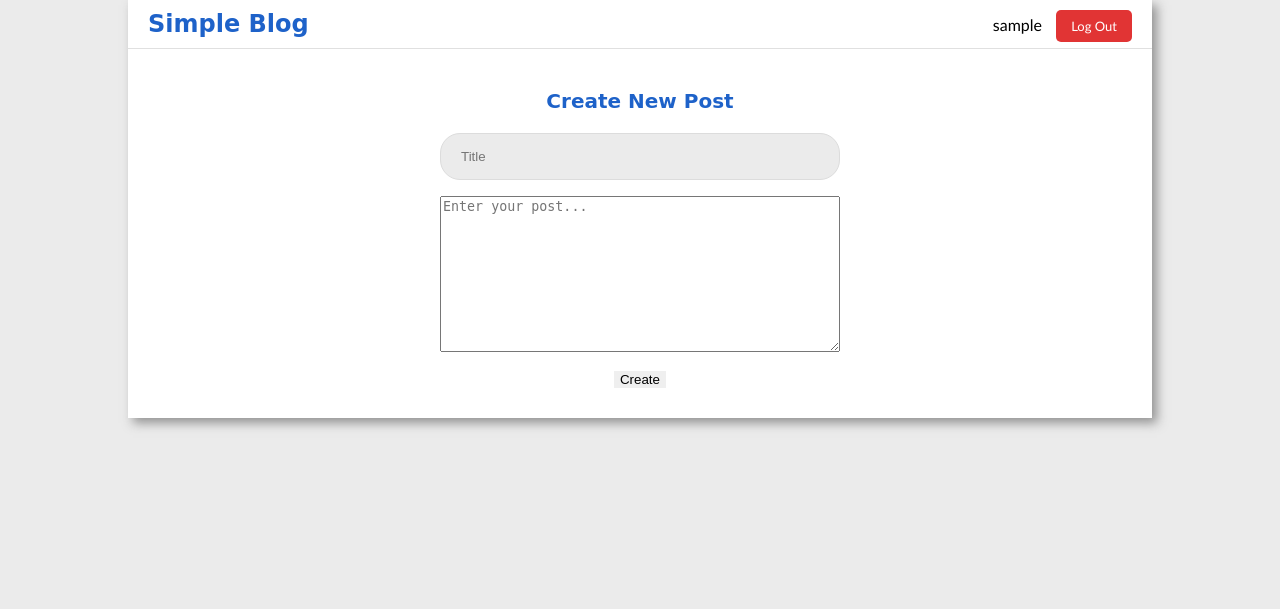
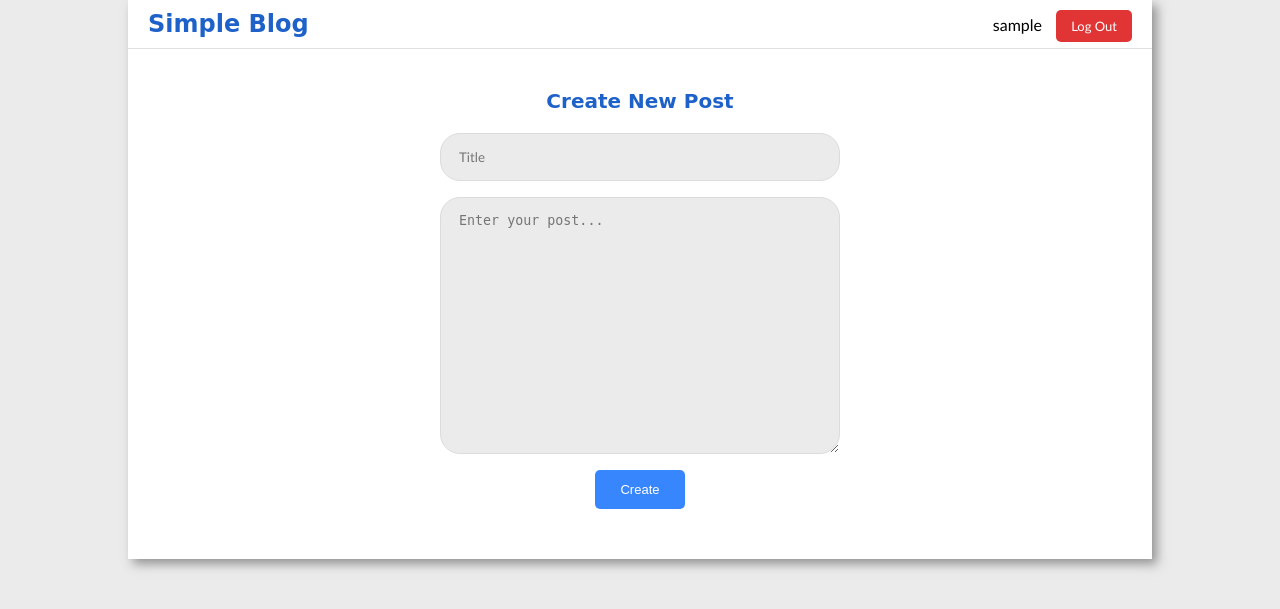
Before and after one commit to Rezuanul-Islam-Fahim/simple-blog-site, a Flask app: page /create in a window 1280 px wide. Shown: the top 609 px of the page. Run offline with Flask 2, Linux system fonts and the light colour scheme; the visitor is signed in with stand-in values (Sample User, id 1); data comes from the database, SQL or seed files in the repository.

Commit message:
Improve create-update post template design

```diff
--- a/website/static/style.css
+++ b/website/static/style.css
@@ -16,7 +16,7 @@ hr {
     margin: 0;
 }
 
-input {
+input, textarea {
     outline: none;
 }
 
@@ -159,9 +159,10 @@ form input[type="text"],
 form input[type="password"] {
     width: 400px;
     margin: 0 auto 16px auto;
-    padding: 15px 20px;
+    padding: 15px 18px;
     display: block;
     border-radius: 20px;
+    font-family: "Trebuchet MS", "Lucida Sans Unicode", "Lucida Grande", "Lucida Sans", Arial, sans-serif;
     border: 1px solid #dcdcdc;
     box-sizing: border-box;
     background-color: #ebebeb;
@@ -176,17 +177,31 @@ form input[type="password"]:hover {
 form input[type="text"]:focus,
 form input[type="password"]:focus {
     border: 1px solid #c3c3c3;
-    background-color: #f5f5f5;
+    background-color: #f0f0f0;
+}
+
+form textarea {
+    width: 400px;
+    margin: 0 auto 16px auto;
+    padding: 15px 18px;
+    display: block;
+    border-radius: 20px;
+    border: 1px solid #dcdcdc;
+    box-sizing: border-box;
+    background-color: #ebebeb;
+    transition: 0.4s ease;
+}
+
+form textarea:hover {
+    border: 1px solid #cdcdcd;
+}
+
+form textarea:focus {
+    border: 1px solid #c3c3c3;
+    background-color: #f0f0f0;
 }
 
 form .form-button {
     padding: 12px 25px !important;
     margin-bottom: 20px;
 }
-
-form textarea {
-    width: 400px;
-    display: block;
-    margin: 0 auto 16px auto;
-    box-sizing: border-box;
-}
--- a/website/templates/blog/create.html
+++ b/website/templates/blog/create.html
@@ -6,10 +6,10 @@
 
 {% block content %}
 <div class="main-content">
-    <form method="POST">
-        <input type="text" name="title" placeholder="Title" value="{{ request.form['title'] }}">
-        <textarea name="body" rows="10" placeholder="Enter your post...">{{ request.form['body'] }}</textarea>
-        <input type="submit" value="Create">
-    </form>
+  <form method="POST">
+    <input type="text" name="title" placeholder="Title" value="{{ request.form['title'] }}">
+    <textarea name="body" rows="15" placeholder="Enter your post...">{{ request.form['body'] }}</textarea>
+    <input class="general-button form-button" type="submit" value="Create">
+  </form>
 </div>
 {% endblock %}
```
Also changed, not shown: website/templates/auth/login.html (+5 -5 lines), website/templates/blog/update.html (+6 -5 lines), website/templates/auth/register.html (indentation only).
